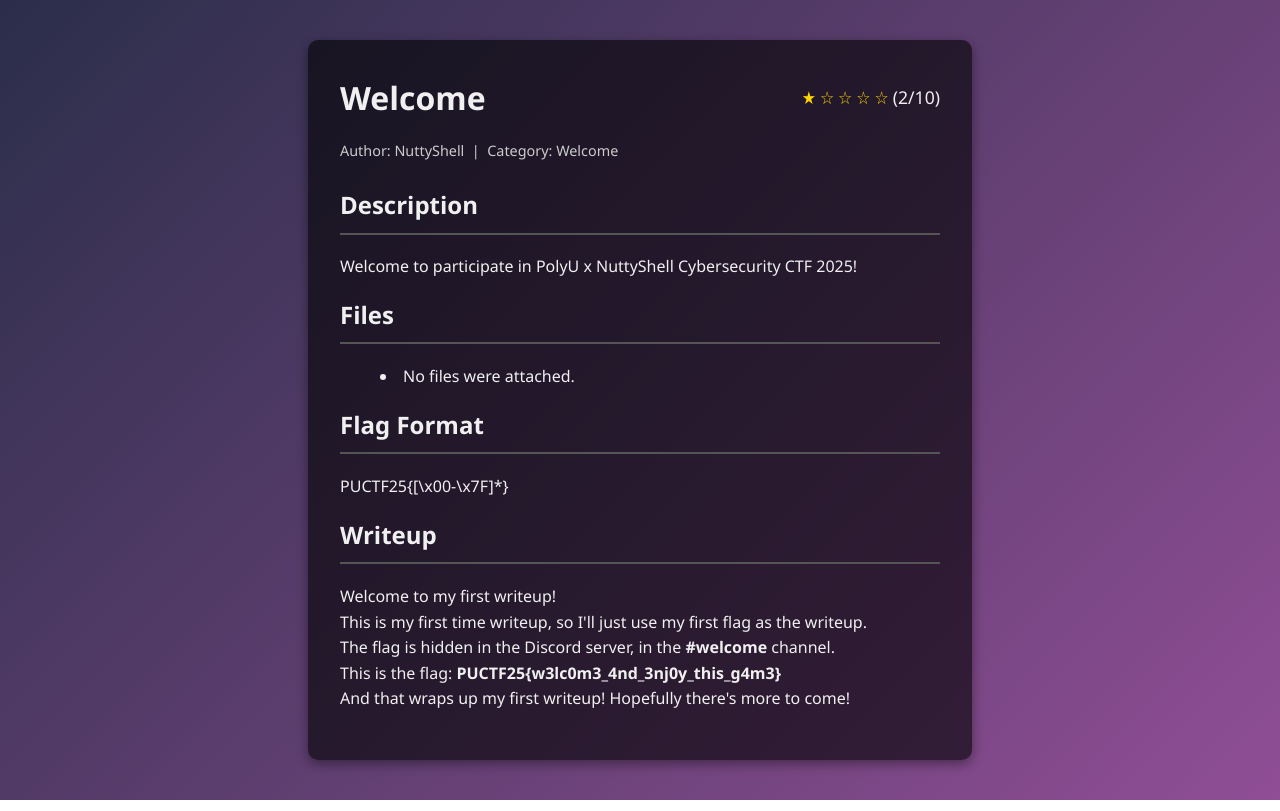
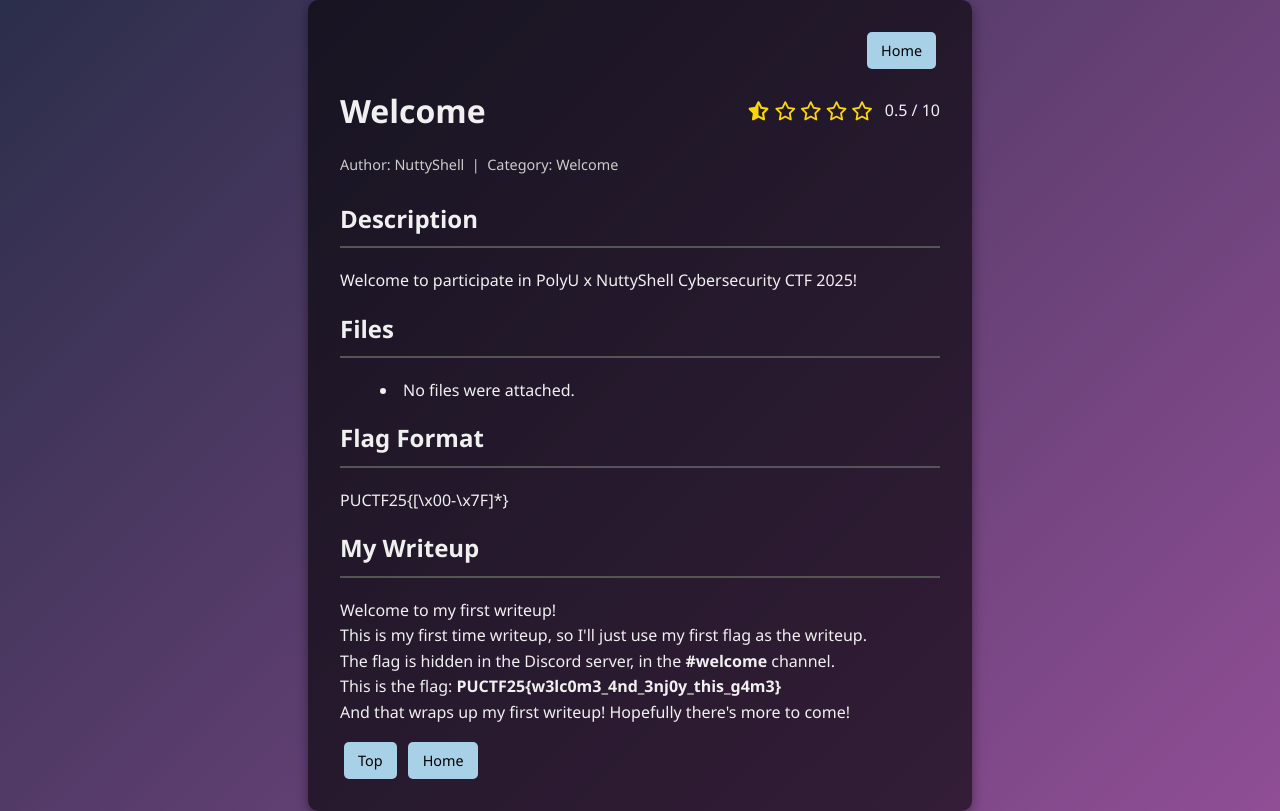
Before and after one commit to codestube/codestube.github.io, a plain HTML site: page index.html in a window 1280 px wide. Drawn offline with Linux system fonts and the light colour scheme.

Commit message:
Changed Stars, added nav buttons
Final push of the day, I'm tired.
Hope I can finish this by Friday :>
Good night world. 🌐

```diff
--- a/index.html
+++ b/index.html
@@ -4,21 +4,27 @@
     <meta charset="UTF-8">
     <meta name="viewport" content="width=device-width, initial-scale=1.0">
     <title>codestube's PUCTF Writeup</title>
+    <link rel="stylesheet" href="https://cdnjs.cloudflare.com/ajax/libs/font-awesome/6.4.0/css/all.min.css">
     <link rel="stylesheet" href="indexStyles.css">
 </head>
 <body>
     <div class="container">
+        <!-- Navigation button -->
+        <div class="nav-button">
+            <a href="index.html" class="btn">Home</a>
+        </div>
         <!-- Header -->
         <div class="header">
             <h1 class="title">Welcome</h1>
             <div class="rating">
-                <!-- ★ = filled, ☆ = empty -->
-                <span class="star">★</span>
-                <span class="star">☆</span>
-                <span class="star">☆</span>
-                <span class="star">☆</span>
-                <span class="star">☆</span>
-                <span>(2/10)</span>
+                <!-- Font Awesome stars: fas = solid, far = regular -->
+                <!-- <i class="fas fa-star"></i> -->
+                <i class="fas fa-star-half-alt"></i>
+                <i class="far fa-star"></i>
+                <i class="far fa-star"></i>
+                <i class="far fa-star"></i>
+                <i class="far fa-star"></i>
+                <span class="score"> 0.5 / 10 </span>
             </div>
         </div>
         <div class="meta">
@@ -48,7 +54,7 @@
 
         <!-- Writeup Section -->
         <div class="content">
-            <h2>Writeup</h2>
+            <h2>My Writeup</h2>
             <p>
                 <!-- My thought process -->
                 Welcome to my first writeup!<br>
@@ -58,6 +64,12 @@
                 And that wraps up my first writeup! Hopefully there's more to come!
             </p>
         </div>
+
+        <!-- Footer Buttons -->
+        <div class="footer-buttons">
+            <a href="#top" class="btn">Top</a>
+            <a href="index.html" class="btn">Home</a>
+        </div>
     </div>
 </body>
 </html>
--- a/indexStyles.css
+++ b/indexStyles.css
@@ -1,3 +1,4 @@
+/* Base Styles */
 body {
     margin: 0;
     padding: 0;
@@ -18,6 +19,33 @@ body {
     padding: 2rem;
     border-radius: 10px;
     box-shadow: 0 4px 12px rgba(0, 0, 0, 0.4);
+    position: relative;
+}
+
+/* Navigation Buttons */
+.nav-button {
+    text-align: right;
+    margin-bottom: 1rem;
+}
+
+.footer-button {
+    text-align: center;
+    margin-top: 2rem;
+}
+
+.btn {
+    background-color: #a8d0e6;
+    color: #000;
+    text-decoration: none;
+    padding: 0.5em 1em;
+    border-radius: 5px;
+    margin: 0 0.25em;
+    display: inline-block;
+    font-size: 0.9rem;
+}
+
+.btn:hover {
+    opacity: 0.8;
 }
 
 /* Header */
@@ -35,14 +63,20 @@ body {
 }
 
 .rating {
-    font-size: 1.1rem;
+    font-size: 1.2rem;
     display: flex;
     align-items: center;
 }
 
-.star {
+.rating i {
     color: gold;
     margin-right: 0.25rem;
+}
+
+.score {
+    margin-left: 0.5rem;
+    font-size: 1rem;
+    color: #f0f0f0;
 }
 
 /* Meta Info */
```
